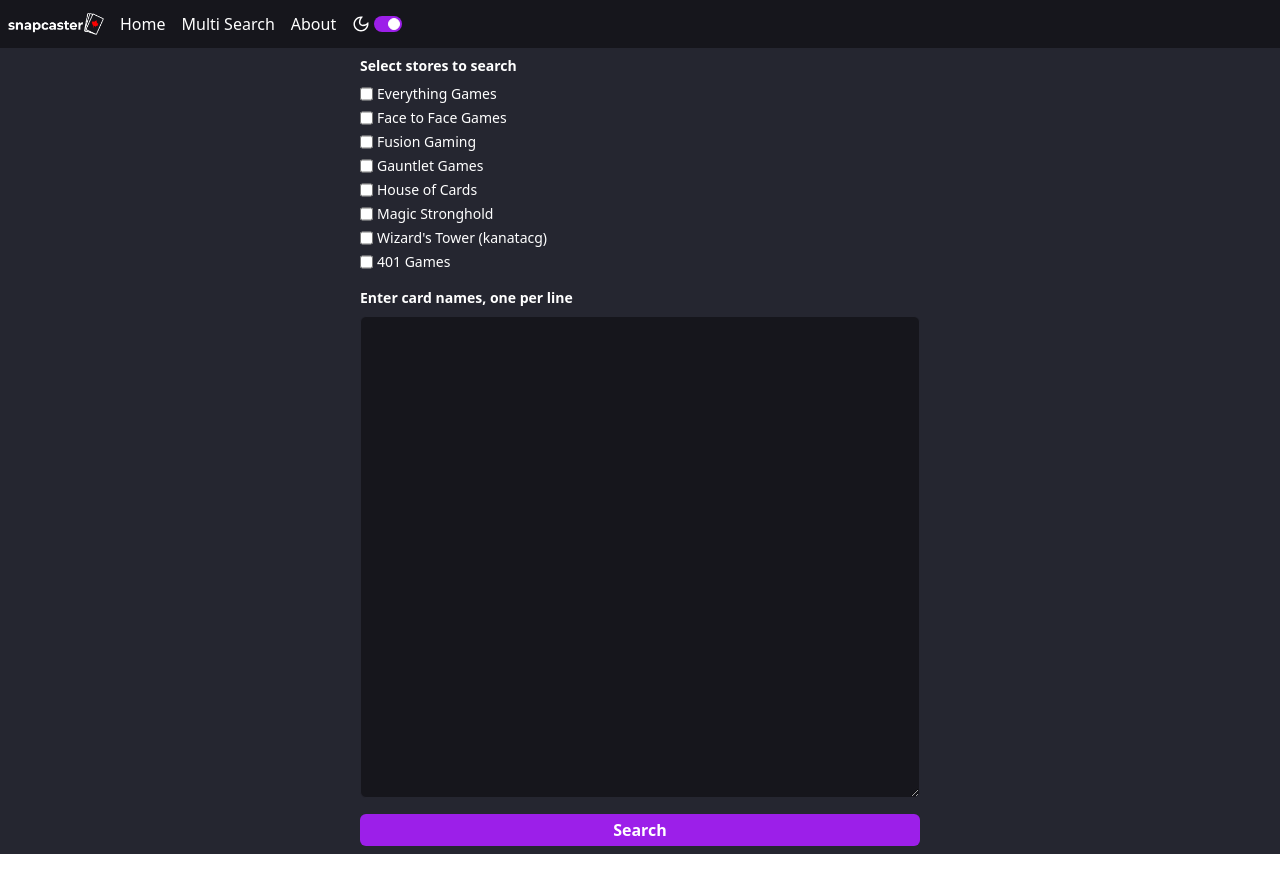
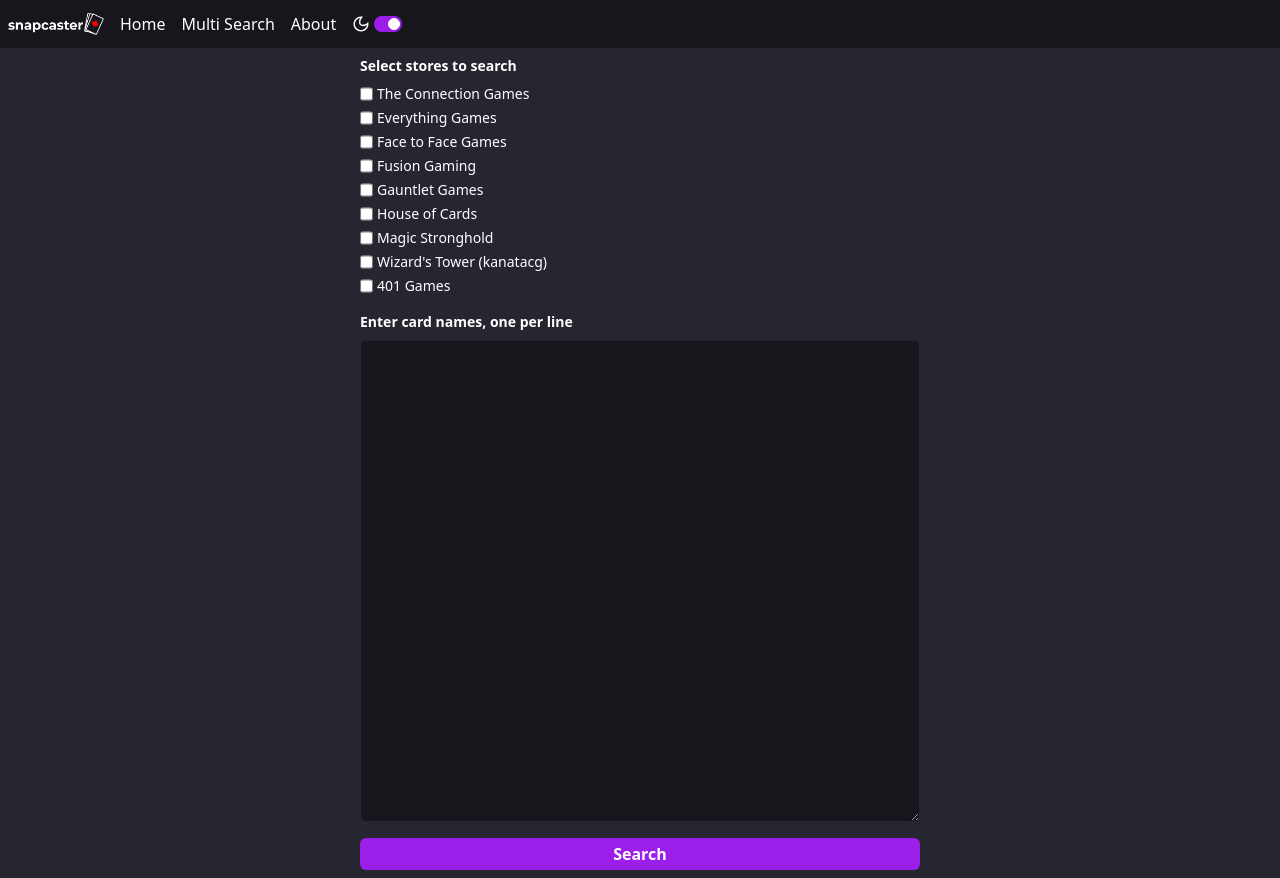
Before and after one commit to chrislegault/snapcasterv2-client, a React (Vite) app: page /multi-search in a window 1280 px wide. Before the commit the page ends 854 px from the top, so only its background shows below. Built offline with nearby package versions, Linux system fonts and the light colour scheme.

Commit message:
adding connection games to multi search

```diff
--- a/src/components/StoreRadioButtons.jsx
+++ b/src/components/StoreRadioButtons.jsx
@@ -6,6 +6,24 @@ export default function StoreRadioButtons() {
   return (
     <div>
       <div className="flex flex-col space-y-1 text-sm">
+      <div className="flex flex-row space-x-1">
+          <input
+            type="checkbox"
+            id="connectiongames"
+            value="connectiongames"
+            checked={selectedStores.includes('connectiongames')}
+            onChange={e => {
+              if (e.target.checked) {
+                setSelectedStores([...selectedStores, e.target.value]);
+              } else {
+                setSelectedStores(
+                  selectedStores.filter(store => store !== e.target.value),
+                );
+              }
+            }}
+          />
+          <label htmlFor="connectiongames">The Connection Games</label>
+        </div>
         <div className="flex flex-row space-x-1">
           <input
             type="checkbox"
```
